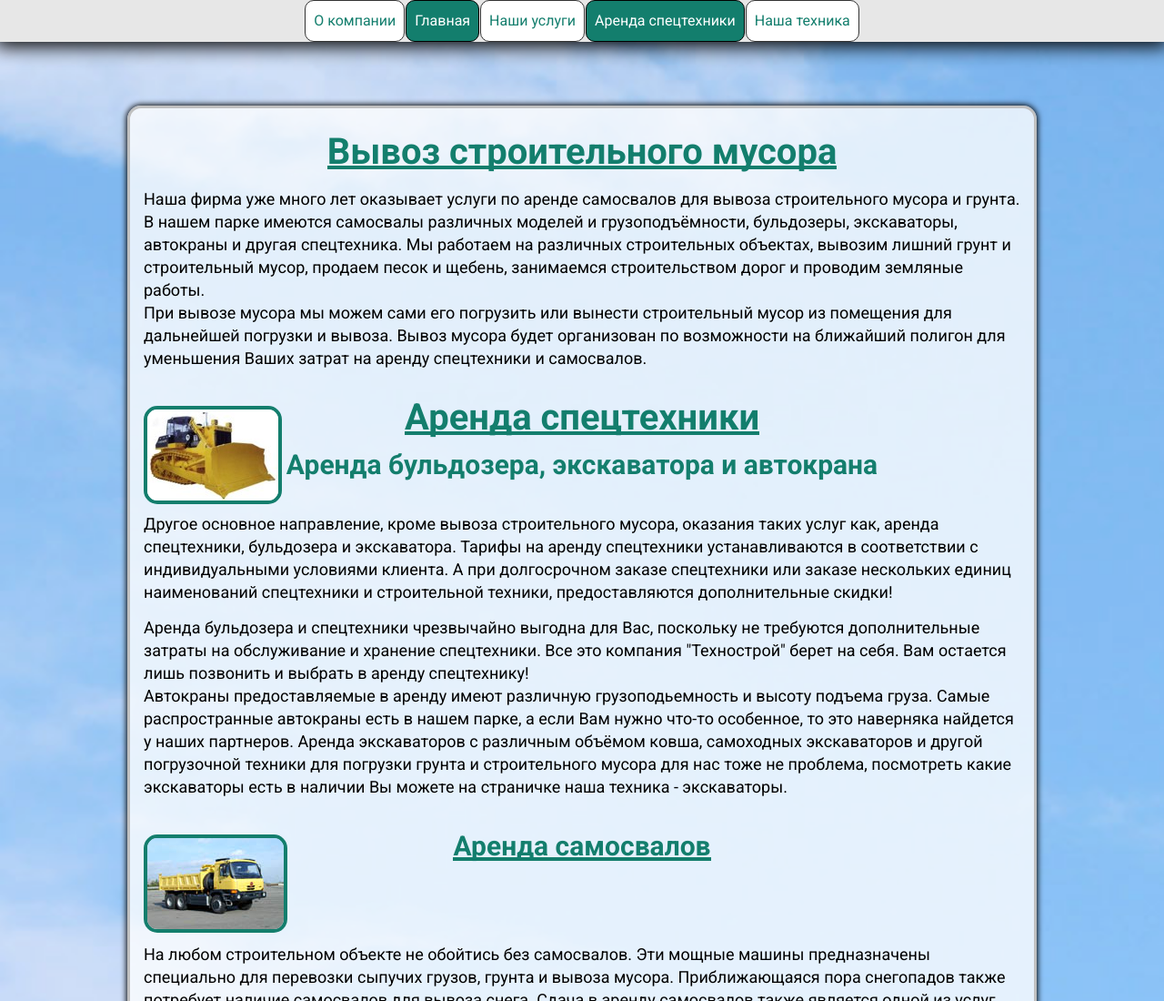
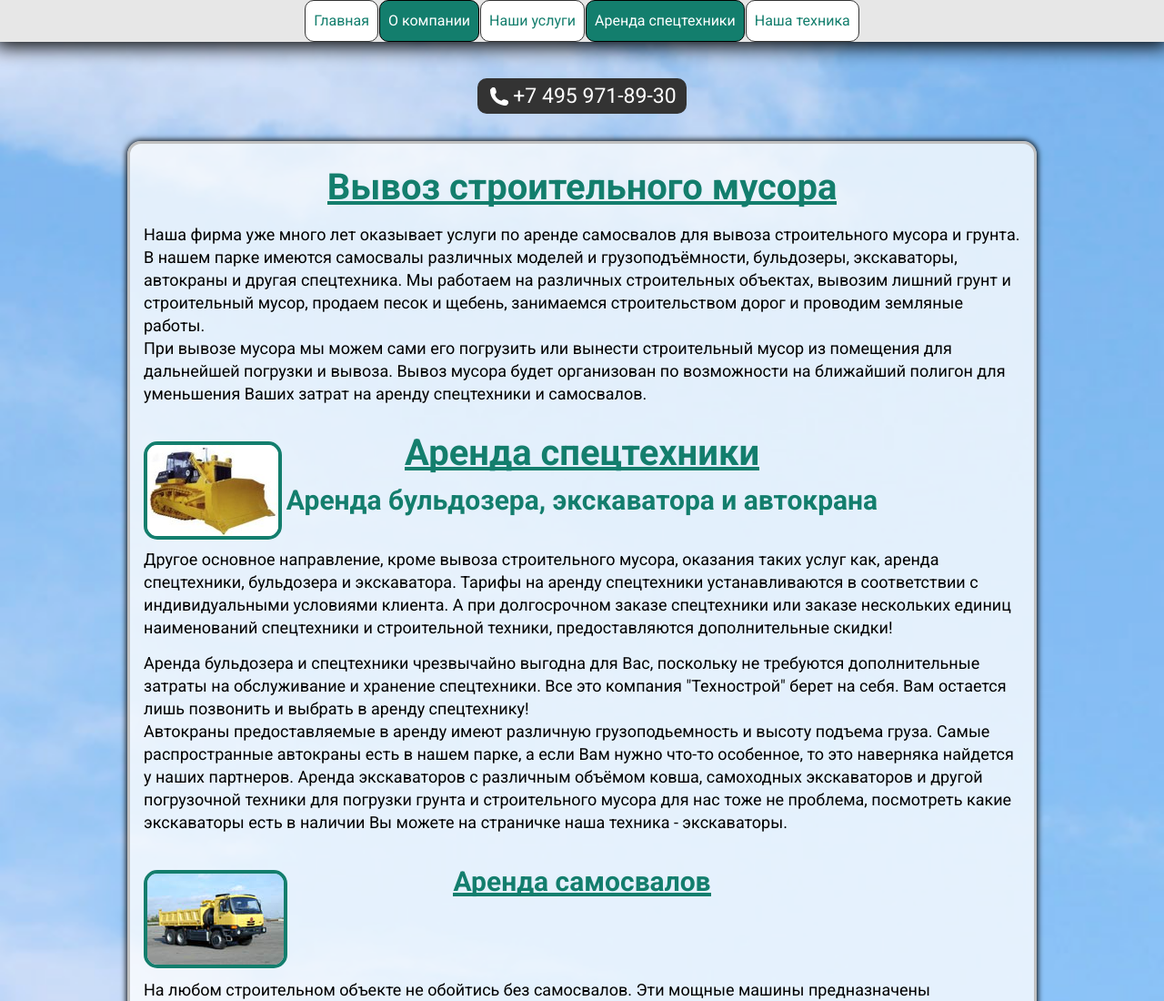
Before and after one commit to PriestHs/m.tritatra, a plain HTML site: page index.html in a window 1280 px wide. Shown: the top 1100 px of the page at 91% size. Drawn offline with nearby package versions, Linux system fonts and the light colour scheme; a script that the page names is missing.

Commit message:
Добавил кнопку телефона, поправил меню.

```diff
--- a/index.html
+++ b/index.html
@@ -15,10 +15,10 @@
             <div class="container">
                 <ul class="nav__list nav__list--index">
                     <li class="nav__link">
-                        <a href="about.html">О компании</a>
+                        <a href="index.html">Главная</a>
                     </li>
                     <li class="nav__link">
-                        <a href="index.html">Главная</a>
+                        <a href="about.html">О компании</a>
                     </li>
                     <li class="nav__link">
                         <a href="services.html">Наши услуги</a>
@@ -42,7 +42,7 @@
                     Земляные работы и аренда самосвалов
                 </h1> -->
 
-                <!-- <a href="tel:+74959718930" class="header__tel">
+                <a href="tel:+74959718930" class="header__tel">
                     <svg
                         version="1.1"
                         id="Capa_1"
@@ -67,7 +67,7 @@
                         />
                     </svg>
                     +7 495 971-89-30
-                </a> -->
+                </a>
 
                 <div class="header__content">
                     <div class="header__item">
--- a/scss/_header.scss
+++ b/scss/_header.scss
@@ -1,6 +1,6 @@
 .header {
     position: relative;
-    padding: 70px 0px 60px 0;
+    padding: 40px 0px 60px 0;
 
     overflow: hidden;
 
@@ -35,7 +35,7 @@
 .header__tel {
     position: relative;
     width: 230px;
-    margin: 0 auto 50px auto;
+    margin: 0 auto 30px auto;
     padding: 5px 5px 5px 33px;
 
     display: flex;
```
Also changed, not shown: css/main.css.
